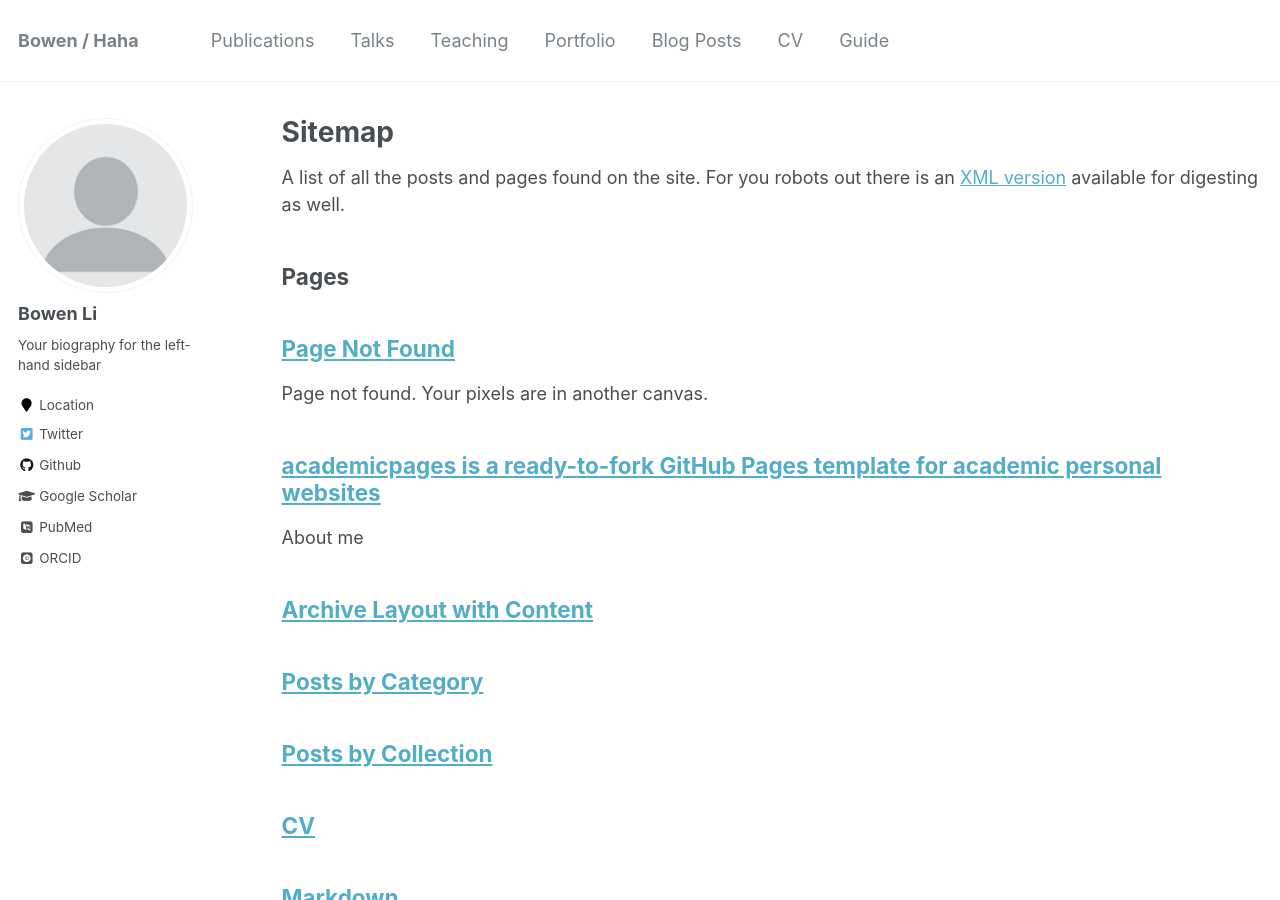
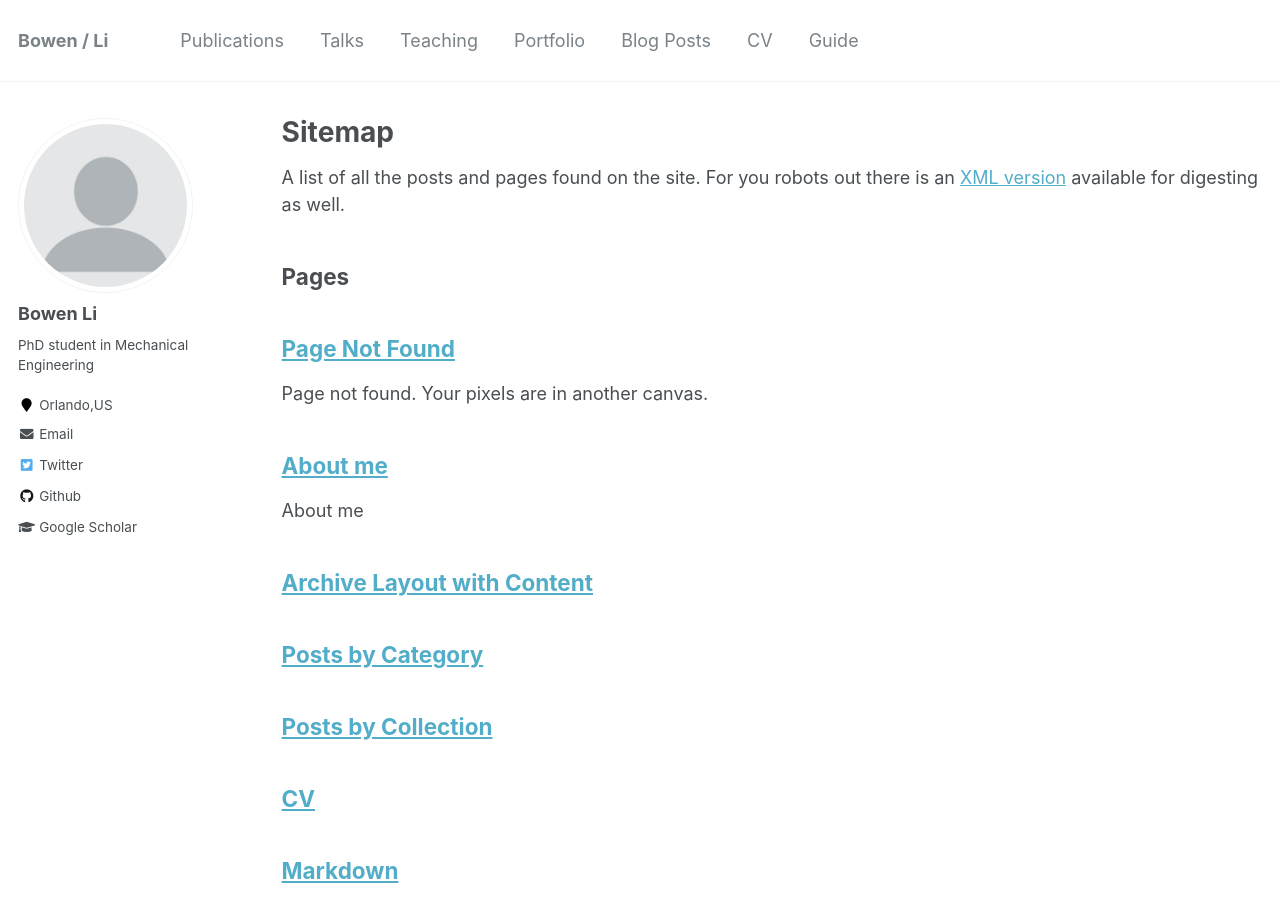
Before and after one commit to BowenL1/BowenL1.github.io, a Jekyll site: the page built from _pages/sitemap.md, in a window 1280 px wide and 900 px high. Built offline with Jekyll 4.4.1, drawn with Linux system fonts in a browser that asks for light colours; some web fonts are replaced.

```diff
--- a/_config.yml
+++ b/_config.yml
@@ -7,7 +7,7 @@
 
 # Site Settings
 locale                   : "en-US"
-title                    : "Bowen / Haha"
+title                    : "Bowen / Li"
 title_separator          : "-"
 name                     : &name "Your Name"
 description              : &description "TEST1"
@@ -56,13 +56,15 @@ alexa_site_verification  :
 yandex_site_verification :
 
 # Social Sharing
-twitter:
+Bilibili:
   username               : &twitter
 facebook:
   username               :
   app_id                 :
   publisher              :
 og_image                 :  # Open Graph/Twitter default site image
+
+
 # For specifying social profiles
 # - https://developers.google.com/structured-data/customize/social-profiles
 social:
@@ -82,13 +84,13 @@ analytics:
 author:
   name             : "Bowen Li"
   avatar           : "profile.png"
-  bio              : "Your biography for the left-hand sidebar"
-  location         : "Location"
+  bio              : "PhD student in Mechanical Engineering"
+  location         : "Orlando,US"
   employer         :
-  pubmed           : "https://www.ncbi.nlm.nih.gov/pubmed/?term=john+snow"
-  googlescholar    : "http://yourfullgooglescholarurl.com"
-  email            :
-  researchgate     :  # example: "https://www.researchgate.net/profile/yourprofile"
+  #pubmed           : "https://www.ncbi.nlm.nih.gov/pubmed/?term=john+snow"
+  googlescholar    : "https://scholar.google.com/citations?hl=en&user=qnwhb2cAAAAJ"
+  email            : "bowenli1125@gmail.com"
+  researchgate     :  # example: "https://www.researchgate.net/profile/Bowen-Li-52"
   uri              :
   bitbucket        :
   codepen          :
@@ -96,14 +98,14 @@ author:
   flickr           :
   facebook         :
   foursquare       :
-  github           : "academicpages"
+  github           : "https://github.com/Xiaoweiooo"
   google_plus      :
   keybase          :
   instagram        :
   impactstory      : #"https://profiles.impactstory.org/u/xxxx-xxxx-xxxx-xxxx"
   lastfm           :
   linkedin         :
-  orcid            : "http://orcid.org/yourorcidurl"
+  #orcid            : "http://orcid.org/yourorcidurl"
   pinterest        :
   soundcloud       :
   stackoverflow    : # http://stackoverflow.com/users/123456/username
```
Also changed, not shown: _pages/about.md (+30 -31 lines).
